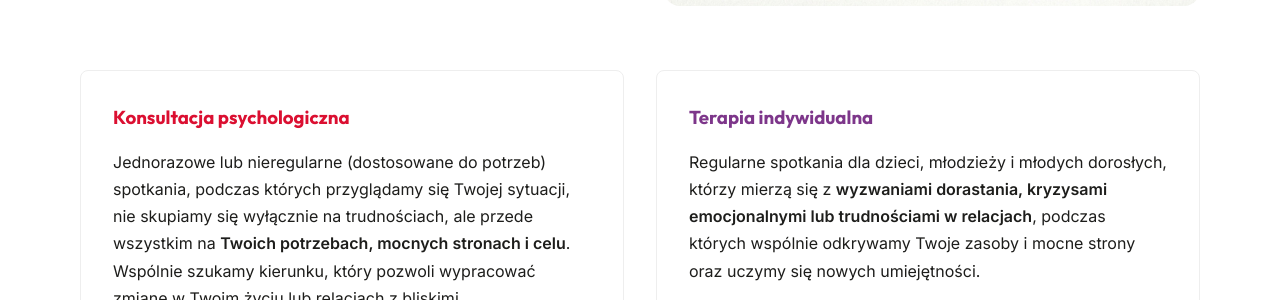
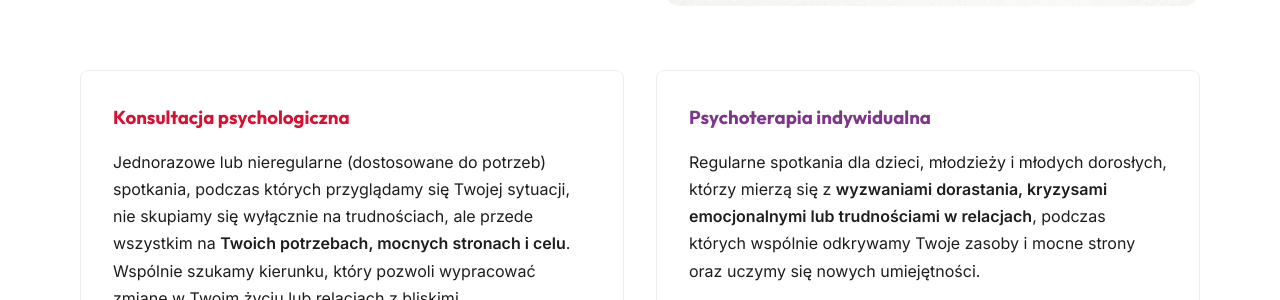
Before and after one commit to str0k3/nowa-poradnia-synapsa.pl, a Jekyll site: the page built from oferta.md, in a window 1280 px wide and 900 px high. Shown: the part 430-730 px from the top of the window. Built offline with Jekyll 4.4.1, drawn with Linux system fonts in a browser that asks for light colours.

Commit message:
Replace "Terapia indywidualna" with "Psychoterapia indywidualna" in service card heading.

```diff
--- a/oferta.md
+++ b/oferta.md
@@ -46,7 +46,7 @@
             </div>
 
             <div class="service-card" style="border: 1px solid #eee; padding: 2rem; border-radius: 8px;">
-                <h3 style="color: var(--color-accent-purple); margin-bottom: 1rem;">Terapia indywidualna</h3>
+                <h3 style="color: var(--color-accent-purple); margin-bottom: 1rem;">Psychoterapia indywidualna</h3>
 
                 <p style="margin-bottom: 1rem; line-height: 1.7;">
                     Regularne spotkania dla dzieci, młodzieży i młodych dorosłych, którzy mierzą się z <strong>wyzwaniami dorastania, kryzysami emocjonalnymi lub trudnościami w relacjach</strong>, podczas których wspólnie odkrywamy Twoje zasoby i mocne strony oraz uczymy się nowych umiejętności.
```
